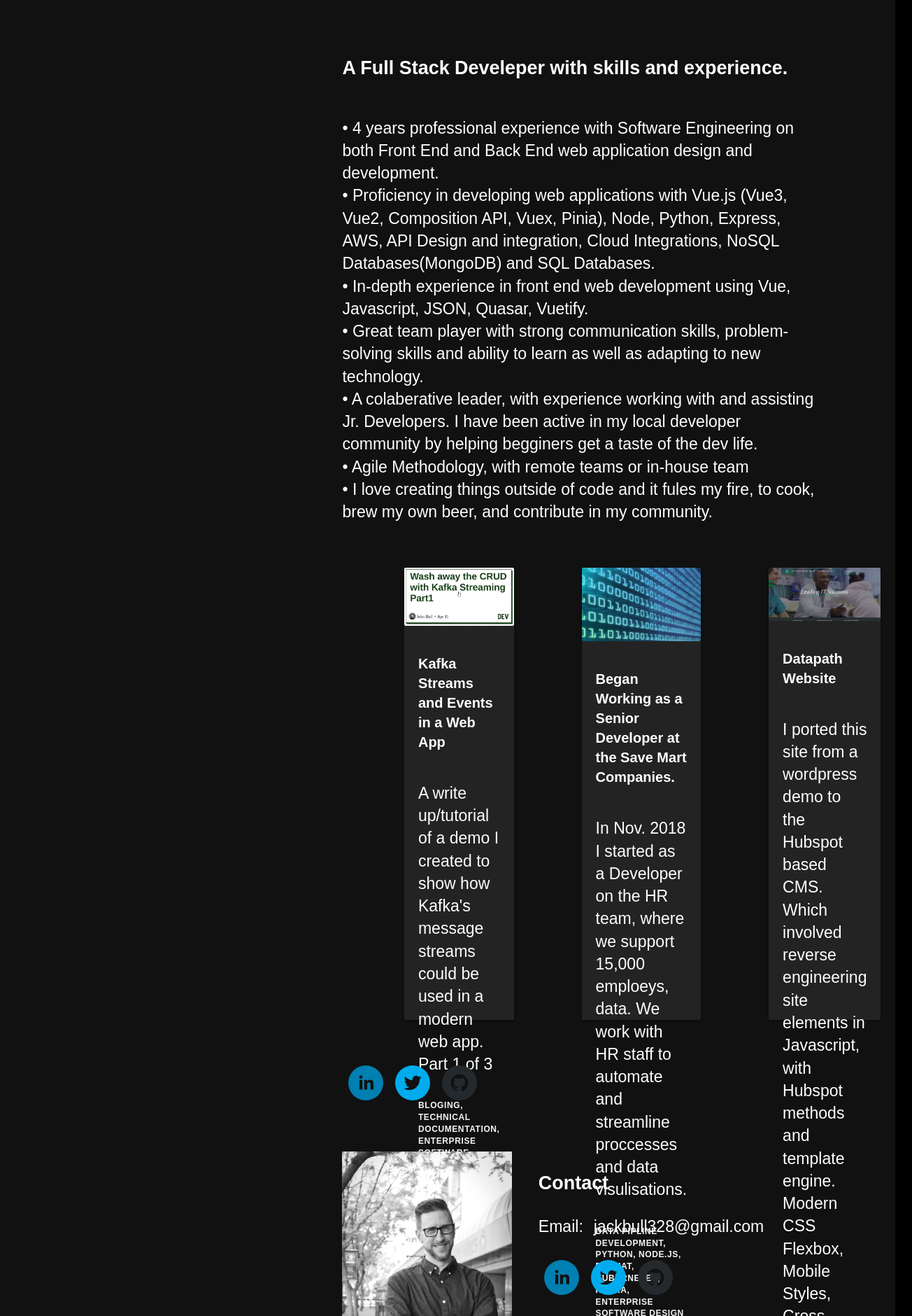
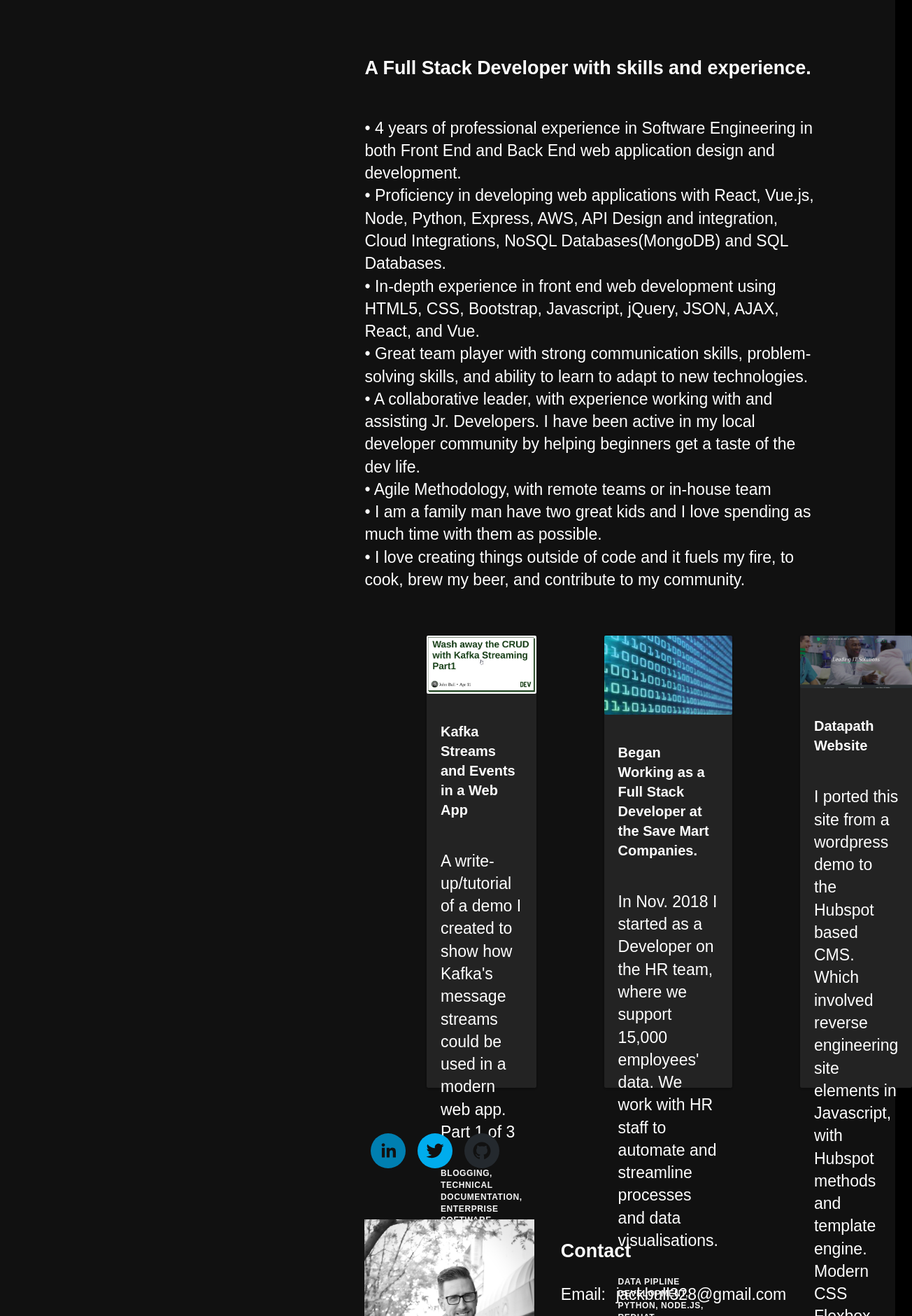
Before and after one commit to jbull328/react-portfolio, a React (Create React App) app: page / in a window 1280 px wide. Shown: the top 1880 px of the page at 70% size, 1304 px wide, since content can reach past the window. Built offline with nearby package versions, Linux system fonts and the light colour scheme; what webfontloader would draw is missing.

Commit message:
chore: cleanup copy

```diff
--- a/src/components/Landing.js
+++ b/src/components/Landing.js
@@ -16,22 +16,22 @@ class Landing extends Component {
           id: "event2",
           eventTitle: "Kafka Streams and Events in a Web App",
           eventSkills:
-            "Bloging, Technical Documentation, Enterprise Software Design",
+            "Blogging, Technical Documentation, Enterprise Software Design",
           img: devImg,
           eventDescription:
-            "A write up/tutorial of a demo I created to show how Kafka's message streams could be used in a modern web app. Part 1 of 3",
+            "A write-up/tutorial of a demo I created to show how Kafka's message streams could be used in a modern web app. Part 1 of 3",
           eventUrl:
             "https://dev.to/jbull328/wash-away-the-crud-with-kafka-streaming-3lik"
         },
         {
           id: "event3",
           eventTitle:
-            "Began Working as a Senior Developer at the Save Mart Companies.",
+            "Began Working as a Full Stack Developer at the Save Mart Companies.",
           eventSkills:
             "Data Pipline development, Python, Node.js, Redhat, Kubernetes, Kafka, Enterprise Software Design",
           img: streams,
           eventDescription:
-            "In Nov. 2018 I started as a Developer on the HR team, where we support 15,000 emploeys, data. We work with HR staff to automate and streamline proccesses and data visulisations.",
+            "In Nov. 2018 I started as a Developer on the HR team, where we support 15,000 employees' data. We work with HR staff to automate and streamline processes and data visualisations.",
           eventUrl: "#"
         },
         {
@@ -57,24 +57,27 @@ class Landing extends Component {
     const events = this.state;
     return (
       <div className="Landing">
-        <h3>A Full Stack Develeper with skills and experience.</h3>
+        <h3>A Full Stack Developer with skills and experience.</h3>
         <p>
-          • 4 years professional experience with Software Engineering on both
+          • 4 years of professional experience in Software Engineering in both
           Front End and Back End web application design and development.
-          <br />• Proficiency in developing web applications with Vue.js (Vue3, Vue2, Composition API, Vuex, Pinia),
+          <br />• Proficiency in developing web applications with React, Vue.js,
           Node, Python, Express, AWS, API Design and integration, Cloud Integrations,
           NoSQL Databases(MongoDB) and SQL Databases.
           <br />• In-depth experience in front end web development
-          using Vue, Javascript, JSON, Quasar, Vuetify.
+          using HTML5, CSS, Bootstrap, Javascript, jQuery, JSON,
+          AJAX, React, and Vue.
           <br />• Great team player with strong communication skills,
-          problem-solving skills and ability to learn as well as adapting to new
-          technology.
-          <br />• A colaberative leader, with experience working with and
+          problem-solving skills, and ability to learn to adapt to new
+          technologies.
+          <br />• A collaborative leader, with experience working with and
           assisting Jr. Developers. I have been active in my local developer
-          community by helping begginers get a taste of the dev life.
+          community by helping beginners get a taste of the dev life.
           <br />• Agile Methodology, with remote teams or in-house team
-          <br />• I love creating things outside of code and it fules my fire,
-          to cook, brew my own beer, and contribute in my community.
+          <br />• I am a family man have two great kids and I love spending
+          as much time with them as possible.
+          <br />• I love creating things outside of code and it fuels my fire,
+          to cook, brew my beer, and contribute to my community.
           <br />
           <br />
         </p>
```
